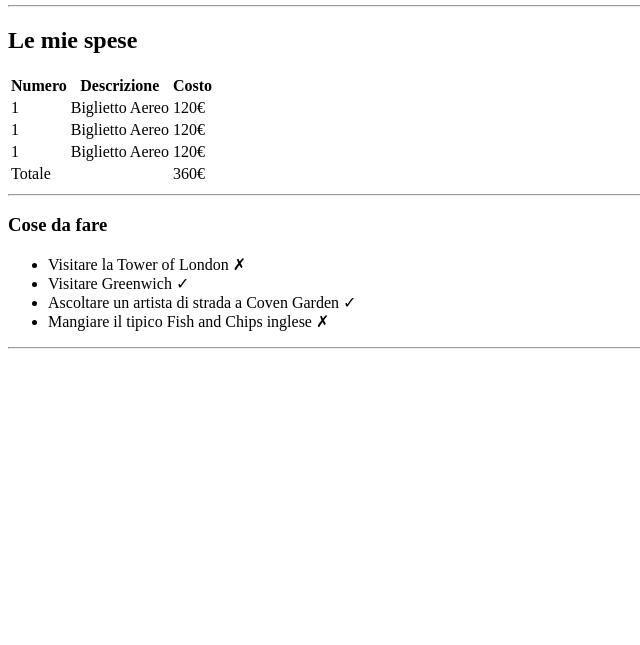
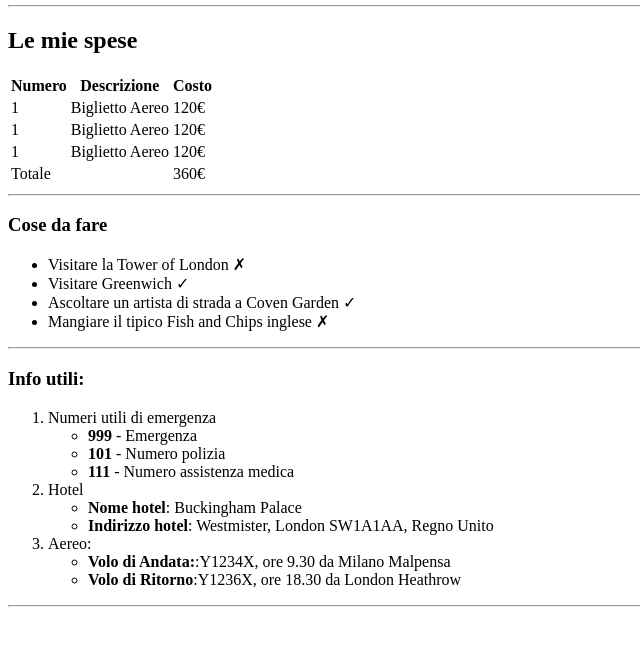
Before and after one commit to PalumboAndrea/html-london-trip, a plain HTML site: page index.html in a window 1280 px wide. Shown: the part 101-746 px from the top of the page, without its empty margins (0-640 px from the left). Drawn offline with Linux system fonts and the light colour scheme.

Commit message:
add section "Info utili"

```diff
--- a/index.html
+++ b/index.html
@@ -116,6 +116,56 @@
 
         <hr>
 
+        <!-- Section "Info utili" -->
+
+        <section>
+            <h3>
+                Info utili:
+            </h3>
+            <div>
+                <ol>
+                    <li>
+                        Numeri utili di emergenza
+                    </li>
+                        <ul>
+                            <li>
+                                <strong>999</strong> - Emergenza
+                            </li>
+                            <li>
+                                <strong>101</strong> - Numero polizia
+                            </li>
+                            <li>
+                                <strong>111</strong> - Numero assistenza medica
+                            </li>
+                        </ul>
+                    <li>
+                        Hotel
+                    </li>
+                        <ul>
+                            <li>
+                                <strong>Nome hotel</strong>: Buckingham Palace
+                            </li>
+                            <li>
+                                <strong>Indirizzo hotel</strong>: Westmister, London SW1A1AA, Regno Unito
+                            </li>
+                        </ul>
+                    <li>
+                        Aereo:
+                    </li>
+                        <ul>
+                            <li>
+                                <strong>Volo di Andata:</strong>:Y1234X, ore 9.30 da Milano Malpensa
+                            </li>
+                            <li>
+                                <strong>Volo di Ritorno</strong>:Y1236X, ore 18.30 da London Heathrow
+                            </li>
+                        </ul>
+                </ol>
+            </div>
+        </section>
+
+        <hr>
+
     </main>
 
 </body>
```
